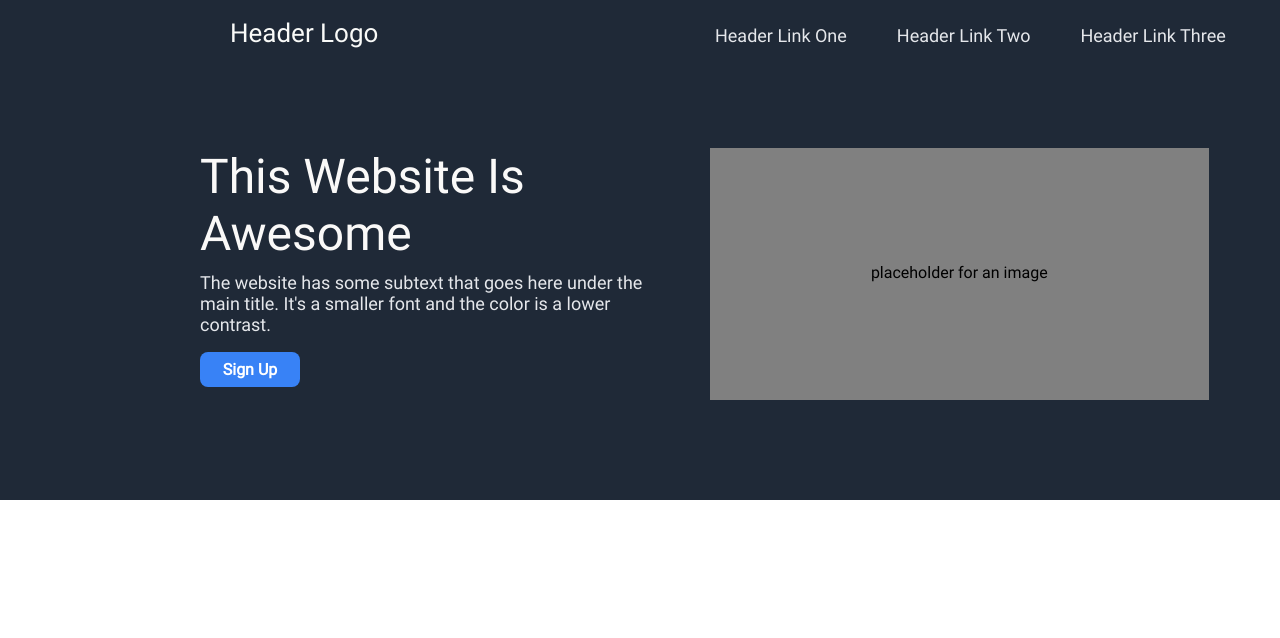
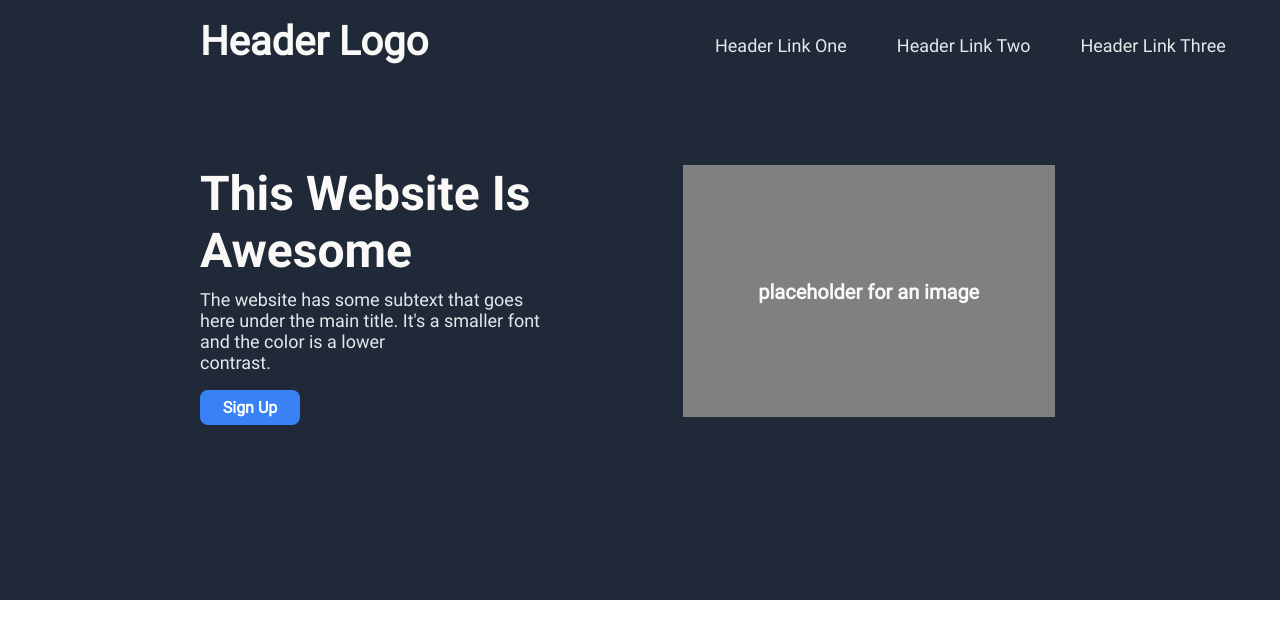
Before and after one commit to vigu2004/landing-page, a plain HTML site: page index.html in a window 1280 px wide. Drawn offline with Linux system fonts and the light colour scheme.

Commit message:
header done final version

```diff
--- a/index.html
+++ b/index.html
@@ -21,7 +21,7 @@
         <div class="hero">
             <div class="hero-left">
                 <div class="hero-main-text"><p>This Website Is Awesome</p></div>
-                <div class="hero-secondary-text"><p>The website has some subtext that goes here under the main title. It's a smaller font and the color is a lower contrast. </p></div>
+                <div class="hero-secondary-text"><p>The website has some subtext that goes here under the main title. It's a smaller font and the color is a lower <br> contrast. </p></div>
                 <div class="sign-up"> <button type="button" class="signup-button" title="sign-up">Sign Up</button></div>
             </div>
             <div class="hero-right">
--- a/styles.css
+++ b/styles.css
@@ -2,19 +2,24 @@
     font-family: Roboto;
     src: url('./Assets/Roboto/Roboto-Regular.ttf');
 }
+@font-face {
+    font-family: Roboto-Bold;
+    src: url('./Assets/Roboto/Roboto-Bold.ttf');
+}
 *{
-    font: 1em Roboto;
     margin: 0%;
 }
 .background-header{
     background-color: #1F2937 ;
-    height: 500px;
+    height: 600px;
 }
 .navbar{
  display: flex;
  padding-bottom: 100px;
 }
 .navbar-right{
+    padding-top: 10px;
+    font: 1em Roboto;
     display: flex;
     width: 50%;
     gap: 50px;
@@ -25,10 +30,10 @@
     width: 50%;
 }
 .header-logo{
-    font-size: 26px;
-    font-weight: bolder;
+    font: 1em Roboto;
+    font-size: 20px;
     color: #F9FAF8;
-    padding-left: 230px;
+    padding-left: 200px;
 }
 .header-link-1{
     padding-top: 25px;
@@ -56,21 +61,27 @@
     display: flex;
     flex-direction: column;
     width: 50%;
+    margin-right: 100px;
 
 }
 .hero-right{
+    font: 1em Roboto;
+    color: #FAF9F8;
     width: 50%;
+    font-size: 10px;
+    margin-right: 225px;
     background-color: grey;
-    margin-right: 71px;
     text-align: center;
     padding-top: 115px;
 }
 .hero-main-text{
+    font: 1em Roboto-Bold;
     font-size: 48px;
     font-weight: 900;
     color: #FAF9F8;
 }
 .hero-secondary-text{
+    font: 1em Roboto;
     padding-top: 10px;
     font-size: 18px;
     color: #e5e7eb;
@@ -78,6 +89,7 @@
     padding-bottom: 17px;
 }
 .signup-button{
+    font: 1em Roboto;
     text-align: center;
     height: 35px;
     width:100px;
```
